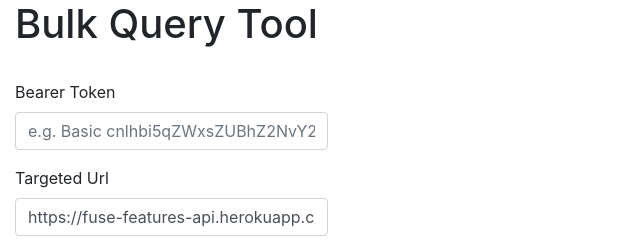
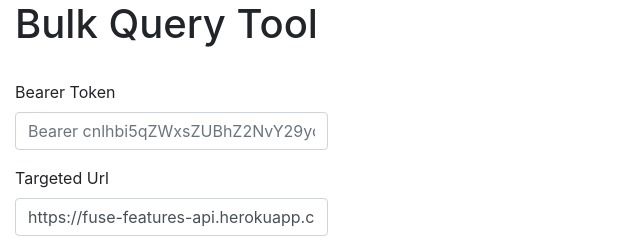
Before and after one commit to ssebro/mass-query, a website: page index.html in a window 1280 px wide. Shown: the top 240 px of the page, 0-640 px from the left. Drawn offline with nearby package versions, Linux system fonts and the light colour scheme.

Commit message:
Fixed basic -> bearer

```diff
--- a/index.html
+++ b/index.html
@@ -19,7 +19,7 @@
 
     <div class="form-group">
       <label class="" for="inputBearerToken">Bearer Token</label>
-      <input type="text" class="form-control col-3" id="inputBearerToken" aria-describedby="bearerTokenHelp" placeholder="e.g. Basic cnlhbi5qZWxsZUBhZ2NvY29ycC5jb206QUdDTzIwMTYh" required>
+      <input type="text" class="form-control col-3" id="inputBearerToken" aria-describedby="bearerTokenHelp" placeholder="Bearer cnlhbi5qZWxsZUBhZ2NvY29ycC5jb206QUdDTzIwMTYh" required>
     </div>
 
 
```
